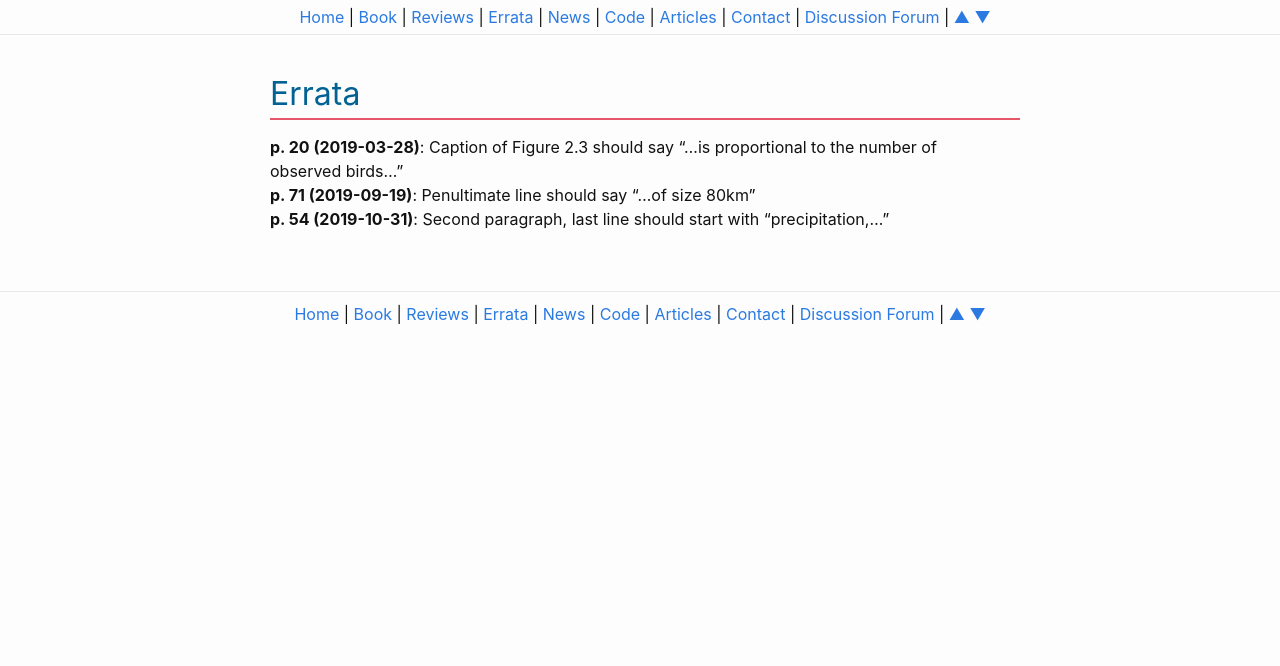
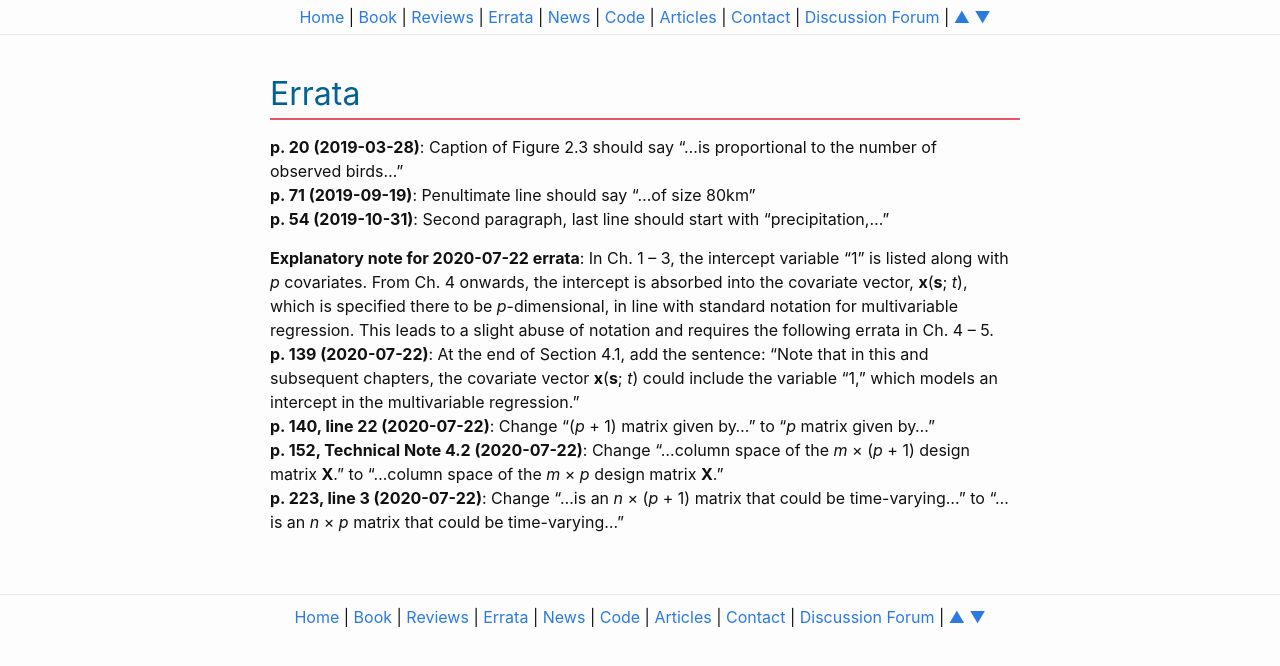
Before and after one commit to andrewzm/STRbook, a Jekyll site: the page built from docs/errata.md, in a window 1280 px wide. Shown: the top 666 px of the page. Built offline with Jekyll 4.4.1, drawn with Linux system fonts in a browser that asks for light colours.

Commit message:
add the explanatory note for 2020-07-22 errata

```diff
--- a/docs/errata.md
+++ b/docs/errata.md
@@ -5,3 +5,9 @@ title: Errata
 **p. 20 (2019-03-28)**: Caption of Figure 2.3 should say “…is proportional to the number of observed birds…”
 **p. 71 (2019-09-19)**: Penultimate line should say "...of size 80km"
 **p. 54 (2019-10-31)**: Second paragraph, last line should start with "precipitation,..."
+
+**Explanatory note for 2020-07-22 errata**: In Ch. 1 &ndash; 3, the intercept variable “1” is listed along with *p* covariates. From Ch. 4 onwards, the intercept is absorbed into the covariate vector, **x**(**s**; *t*), which is specified there to be *p*-dimensional, in line with standard notation for multivariable regression. This leads to a slight abuse of notation and requires the following errata in Ch. 4 &ndash; 5.
+**p. 139 (2020-07-22)**: At the end of Section 4.1, add the sentence: “Note that in this and subsequent chapters, the covariate vector **x**(**s**; *t*) could include the variable “1,” which models an intercept in the multivariable regression.”
+**p. 140, line 22 (2020-07-22)**: Change “(*p* + 1) matrix given by…” to “*p* matrix given by…”
+**p. 152, Technical Note 4.2 (2020-07-22)**: Change “…column space of the *m* &times; (*p* + 1) design matrix **X**.” to “…column space of the *m* &times; *p* design matrix **X**.”
+**p. 223, line 3 (2020-07-22)**: Change “…is an *n* &times; (*p* + 1) matrix that could be time-varying…” to “…is an *n* &times; *p* matrix that could be time-varying…”
```
